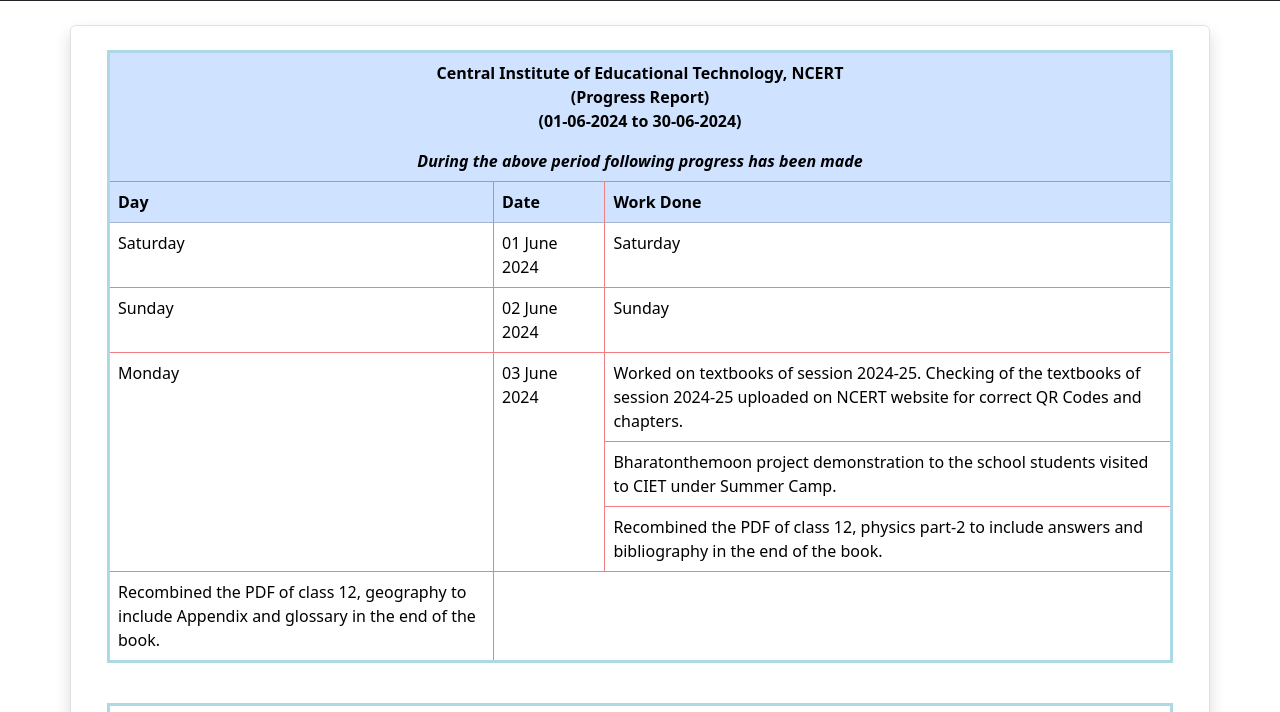
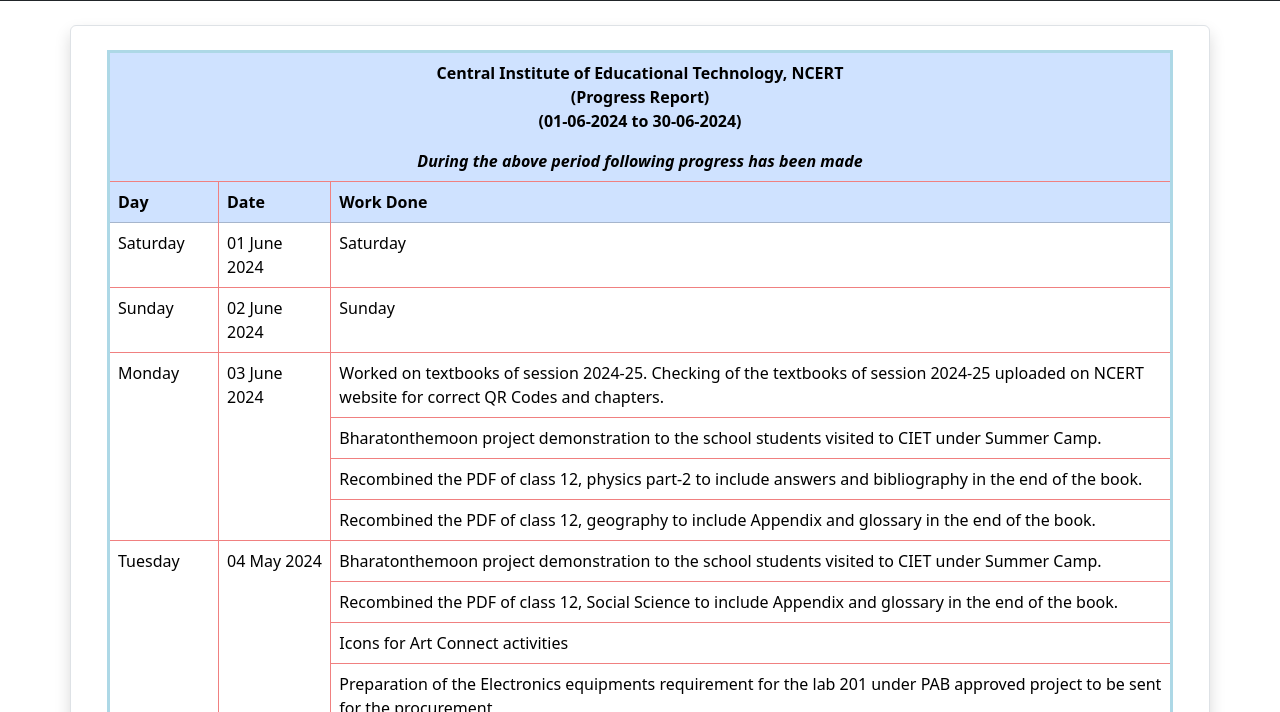
Before and after one commit to geetgovind/workreport, a plain HTML site: page index.html in a window 1280 px wide. Shown: the part 73-785 px from the top of the page. Drawn offline with nearby package versions, Linux system fonts and the light colour scheme.

Commit message:
Added June 4

```diff
--- a/index.html
+++ b/index.html
@@ -50,8 +50,8 @@
                         <td>Sunday</td>
                     </tr>
                     <tr>
-                        <td rowspan="3">Monday</td>
-                        <td rowspan="3">03 June 2024</td>
+                        <td rowspan="4">Monday</td>
+                        <td rowspan="4">03 June 2024</td>
                         <td>Worked on textbooks of session 2024-25. Checking of the textbooks of session 2024-25
                             uploaded on NCERT website for correct QR Codes and chapters.</td>
                     </tr>
@@ -66,6 +66,20 @@
                     <tr>
                         <td>Recombined the PDF of class 12, geography to include Appendix and glossary in the
                             end of the book.</td>
+                    </tr>
+                    <tr>
+                        <td rowspan="4">Tuesday</td>
+                        <td rowspan="4">04 May 2024</td>
+                        <td>Bharatonthemoon project demonstration to the school students visited to CIET under Summer Camp.</td>
+                    </tr>
+                    <tr>
+                        <td>Recombined the PDF of class 12, Social Science to include Appendix and glossary in the end of the book.</td>
+                    </tr>
+                    <tr>
+                        <td>Icons for Art Connect activities </td>
+                    </tr>
+                    <tr>
+                        <td>Preparation of the Electronics equipments requirement for the lab 201 under PAB approved project to be sent for the procurement</td>
                     </tr>
                 </tbody>
             </table>
```
